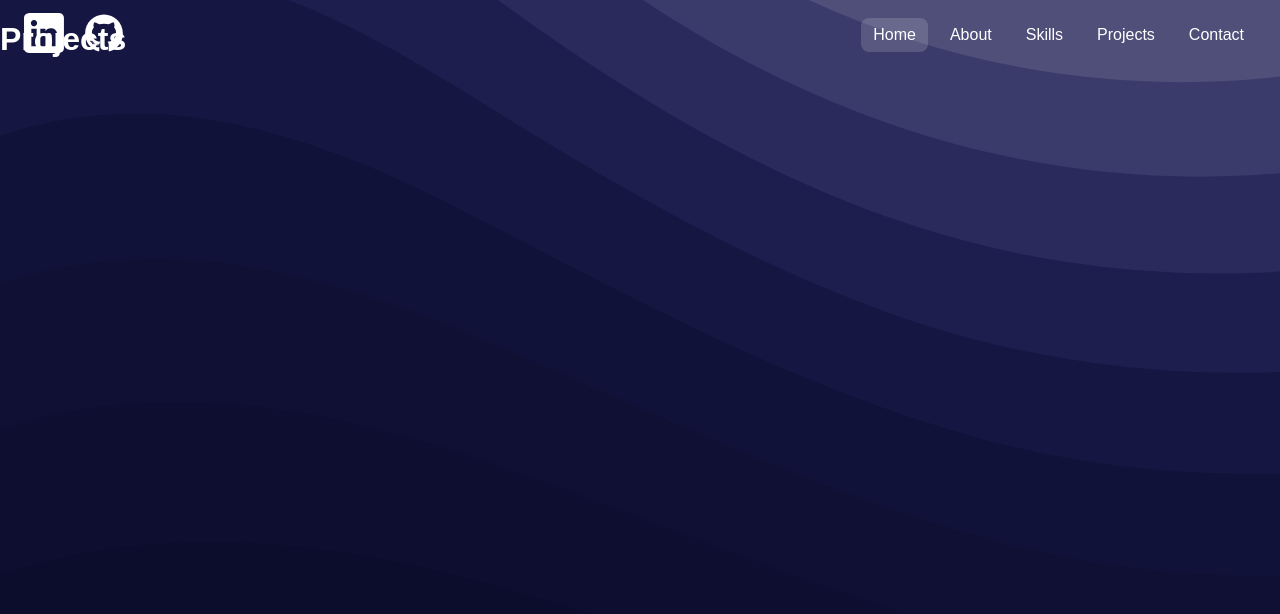
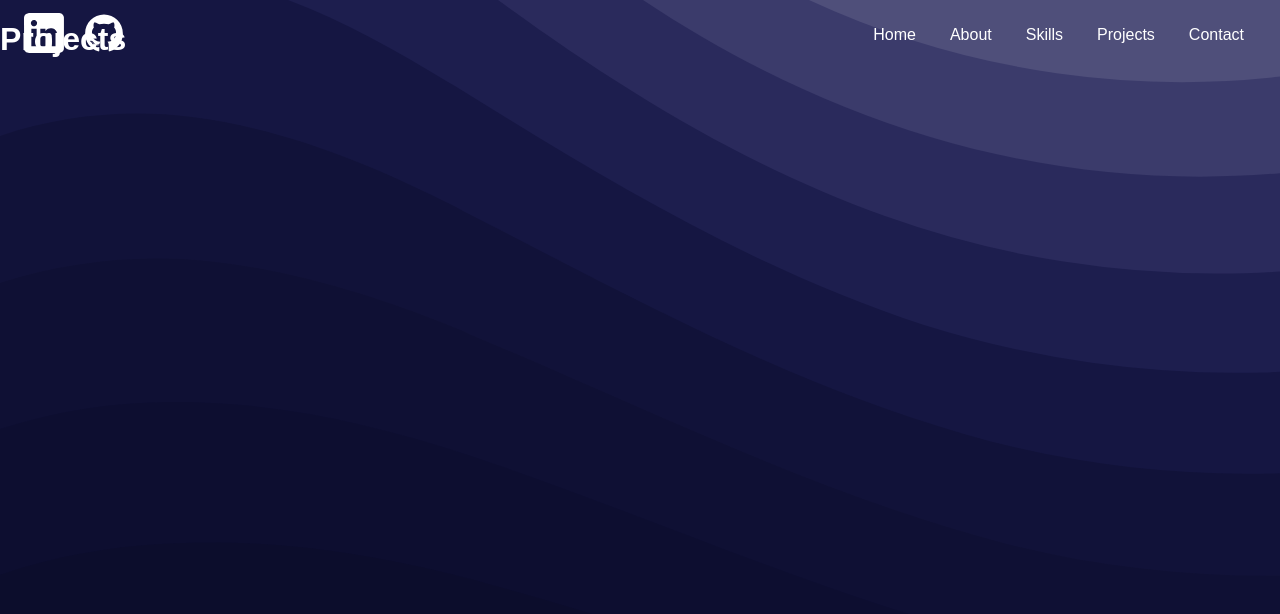
Before and after one commit to benjaminsanderswyatt/Portfolio, a React (Create React App) app: page /project in a window 1280 px wide. Shown: the top 614 px of the page. Built offline with nearby package versions, Linux system fonts and the light colour scheme.

Commit message:
Fixed bug: Header always on home even on new page

```diff
--- a/src/components/header/Header.jsx
+++ b/src/components/header/Header.jsx
@@ -26,7 +26,7 @@ const Header = () => {
 
   const [menuOpen, setMenuOpen] = useState(false); // Small screen menu toggle
   const [opacity, setOpacity] = useState(0); // Transparency for header
-  const [activeSection, setActiveSection] = useState(CONFIG.NAV_ITEMS[0].id);
+  const [activeSection, setActiveSection] = useState('');
 
 
   useEffect(() => {
@@ -40,7 +40,7 @@ const Header = () => {
 
       // Find active section based on scroll position
       const scrollPos = scrollY + window.innerHeight * CONFIG.SCROLL_OFFSET_FACTOR;
-      let currentSection = CONFIG.NAV_ITEMS[0].id;
+      let currentSection = '';
 
       for (const item of CONFIG.NAV_ITEMS) {
         const section = document.getElementById(item.id);
```
